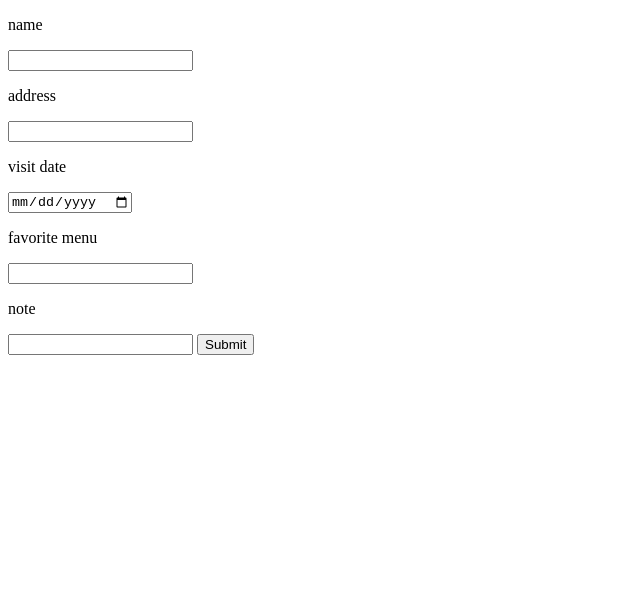
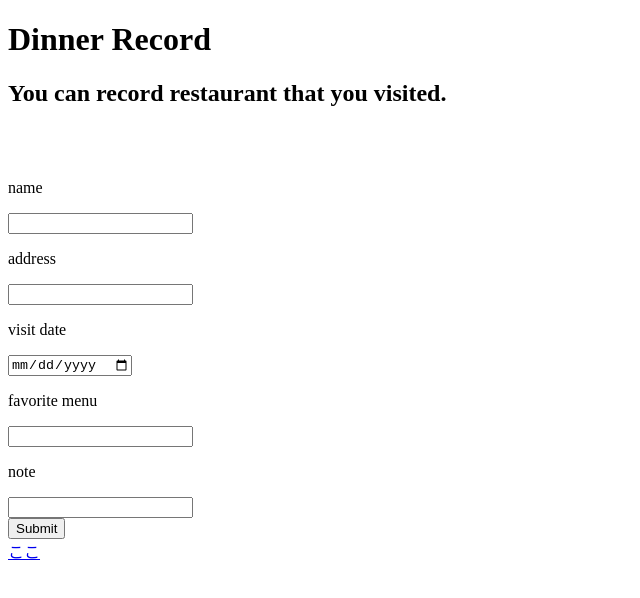
Before and after one commit to YutoJJ/dinner-rec, a website: page public/input.html in a window 1280 px wide. Shown: the whole page, without its empty margins (0-640 px from the left). Drawn offline with Linux system fonts and the light colour scheme.

Commit message:
html update

```diff
--- a/production.js
+++ b/production.js
@@ -6,7 +6,7 @@ module.exports = (app, port) => {
             next();
         }else{
             console.log('re unsecure, force redirect');
-            const proxypath = process.env.PROXY_PASS || '' ;
+            const proxypath = process.env.PROXY_PASS || ''
             res.redirect(301, `https://${req.headers.host}${proxypath}${req.url}`);
         }
     });
--- a/public/input.html
+++ b/public/input.html
@@ -5,6 +5,11 @@
 
 </head>
 <body>
+    <h1 color="red">Dinner Record</h1>
+    <h2>You can record restaurant that you visited.</h2>
+    <br>
+    <br>
+
     <form action="restaurant" method="post">
         <p>name</p>
         <input type="text" name="name">
@@ -16,7 +21,9 @@
         <input type="text" name="menu">
         <p>note</p>
         <input type="text" name="note">
+        <br>
         <input type="submit">
 
     </form>
+    <a href="restaurant">ここ</a>
 </body>
```
